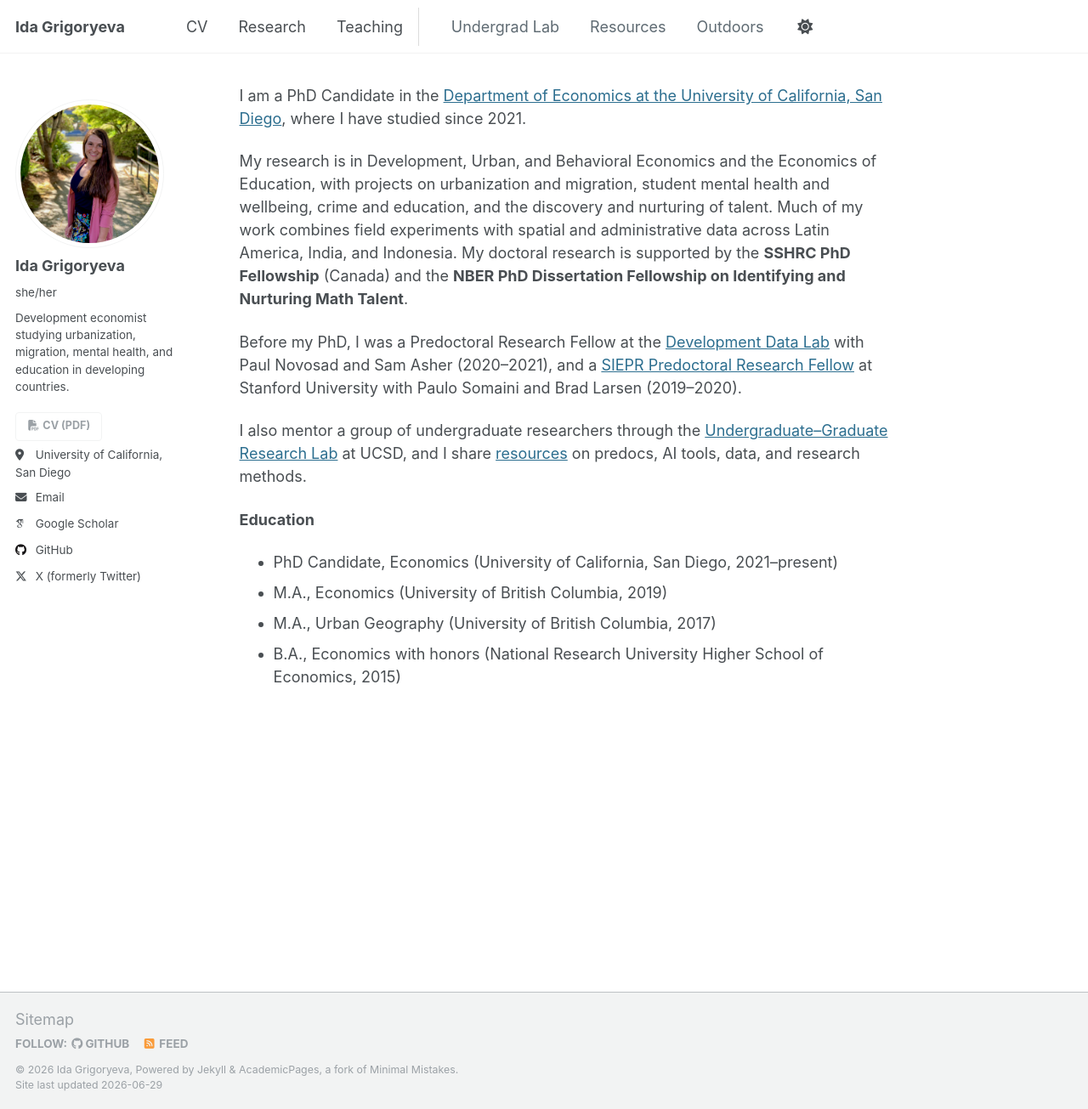
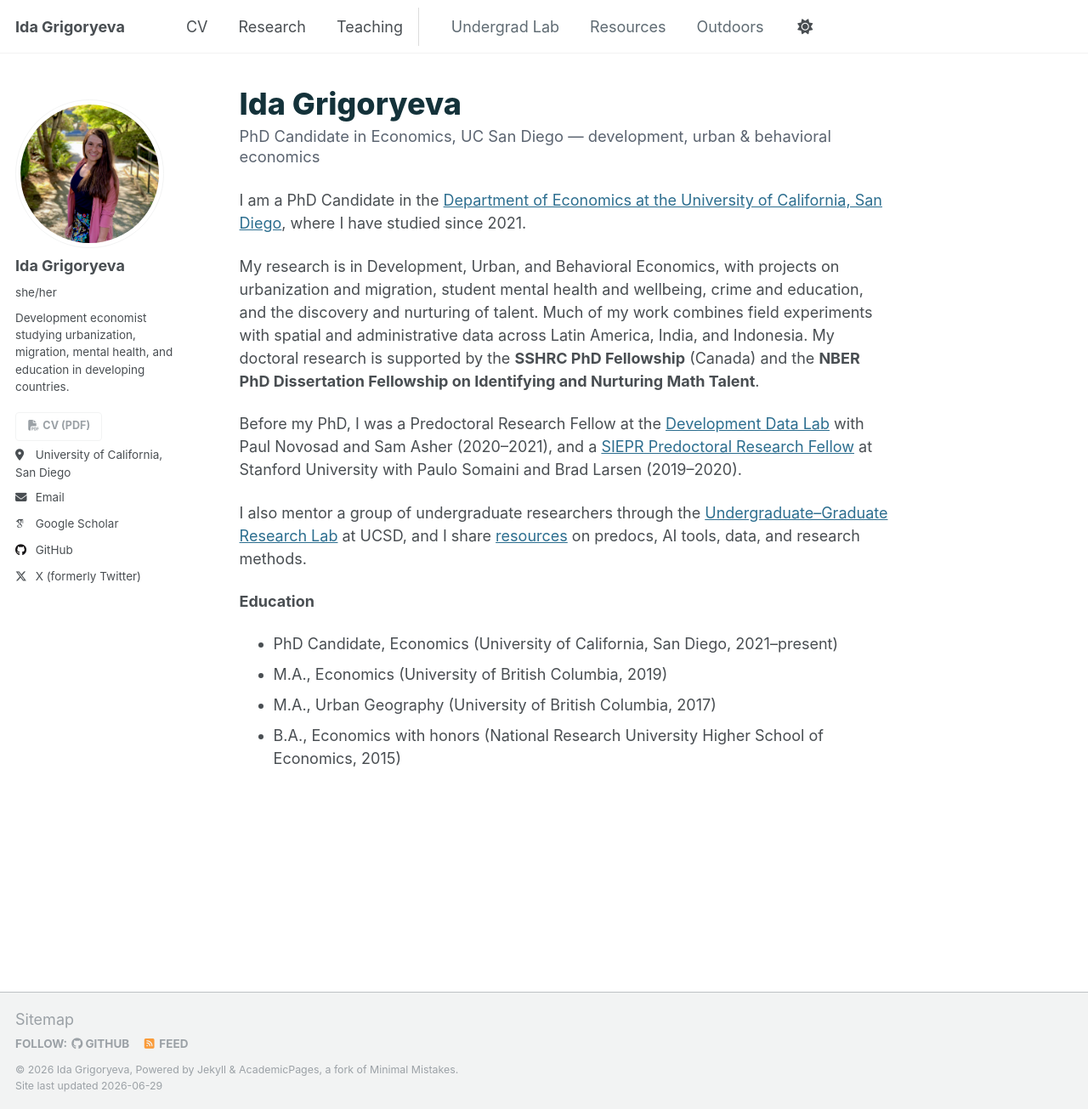
Before and after one commit to idagri/idagri.github.io, a Jekyll site: the page built from _pages/about.md, in a window 1280 px wide and 1305 px high. Shown: the whole window at 85% size. Built offline with Jekyll 4.4.1, drawn with Linux system fonts in a browser that asks for light colours; some web fonts are replaced; a script that is not in the unit is left out.

Commit message:
Verify for Google Search Console; add eval-summary link, favicon, drop Econ-of-Education field
- GSC ownership: googleda008542b5f38235.html at site root
- Favicon: viridis travel-time-rings set (svg/16/32/180/192/512/ico) + manifest, wired into head
- Teaching: link hosted teaching-evaluation-summary.pdf via callout; align colors to viridis vars
- Remove "Economics of Education" from PhD fields (About, Research, site meta); re-export CV PDF
- Home page H1 headline

Co-Authored-By: Claude Opus 4.8 <noreply@anthropic.com>

```diff
--- a/_config.yml
+++ b/_config.yml
@@ -12,7 +12,7 @@ site_theme               : "default"
 title                    : "Ida Grigoryeva"
 title_separator          : "-"
 name                     : &name "Ida Grigoryeva"
-description              : &description "PhD Candidate in Economics at UC San Diego · Development · Urban · Education · Behavioral "
+description              : &description "PhD Candidate in Economics at UC San Diego · Development, Urban & Behavioral Economics"
 url                      : https://idagri.github.io
 baseurl                  : "" # the subpath of your site, e.g. "/blog"
 repository               : "idagri/idagri.github.io"
@@ -149,6 +149,10 @@ atom_feed:
 
 
 # SEO Related
+# Google Search Console ownership: from the "HTML tag" method, paste ONLY the content token
+# below (e.g. google_site_verification : abcd1234EFGH...  -- no quotes, no <meta> markup). It
+# renders a site-wide <meta name="google-site-verification"> tag. Push, then click Verify.
+# Full steps: portfolio_site_project/GOOGLE_SEARCH_CONSOLE.md
 google_site_verification :
 bing_site_verification   :
 alexa_site_verification  :
--- a/_includes/head/custom.html
+++ b/_includes/head/custom.html
@@ -5,10 +5,11 @@
 <!-- Support for Academicons -->
 <link rel="stylesheet" href="{{ base_path }}/assets/css/academicons.css"/>
 
-<!-- favicon from https://commons.wikimedia.org/wiki/File:OOjs_UI_icon_academic-progressive.svg -->
+<!-- favicon: viridis "travel-time rings" mark (concentric accessibility zones), images/favicon.svg -->
 <link rel="apple-touch-icon" sizes="180x180" href="{{ base_path }}/images/apple-touch-icon-180x180.png"/>
 <link rel="icon" type="image/svg+xml" href="{{ base_path }}/images/favicon.svg"/>
 <link rel="icon" type="image/png" href="{{ base_path }}/images/favicon-32x32.png" sizes="32x32"/>
+<link rel="icon" type="image/png" href="{{ base_path }}/images/favicon-16x16.png" sizes="16x16"/>
 <link rel="icon" type="image/png" href="{{ base_path }}/images/favicon-192x192.png" sizes="192x192"/>
 <link rel="manifest" href="{{ base_path }}/images/manifest.json"/>
 <link rel="icon" href="/images/favicon.ico"/>
@@ -50,6 +51,13 @@ html[data-theme="dark"]{ --global-link-color:#6fd0c8; --global-link-color-hover:
 .archive > p, .archive > ul, .archive > ol, .archive > blockquote{ max-width:46rem; }
 .archive > p{ text-wrap:pretty; }
 
+/* home-page headline so the landing page has the same title hierarchy as every other page */
+.home-hero{ margin:.2rem 0 1.4rem; }
+.home-hero h1{ font-size:2rem; font-weight:800; line-height:1.1; margin:0 0 .3rem; color:#14323a; text-wrap:balance; }
+.home-hero p{ font-size:1.02rem; color:#5b6470; margin:0; line-height:1.35; }
+html[data-theme="dark"] .home-hero h1{ color:#eef1f4; }
+html[data-theme="dark"] .home-hero p{ color:#aeb6c0; }
+
 /* one heading system across pages: consistent size + viridis-teal section rule */
 .archive > h2{ font-size:1.5rem; font-weight:700; line-height:1.25; margin:2.4rem 0 .7rem;
   border-bottom:2px solid var(--vir-teal); padding-bottom:.2rem; text-wrap:balance; }
--- a/_pages/about.md
+++ b/_pages/about.md
@@ -1,16 +1,21 @@
 ---
 permalink: /
 excerpt: ""
-description: "Idaliya (Ida) Grigoryeva is a PhD Candidate in Economics at UC San Diego, studying development, urban, education, and behavioral economics, with work on urbanization, migration, student mental health, and the discovery of talent."
+description: "Idaliya (Ida) Grigoryeva is a PhD Candidate in Economics at UC San Diego, studying development, urban, and behavioral economics, with work on urbanization, migration, student mental health, and the discovery of talent."
 author_profile: true
 redirect_from:
   - /about/
   - /about.html
 ---
 
+<div class="home-hero" markdown="0">
+<h1>Ida Grigoryeva</h1>
+<p>PhD Candidate in Economics, UC&nbsp;San&nbsp;Diego — development, urban &amp; behavioral economics</p>
+</div>
+
 I am a PhD Candidate in the [Department of Economics at the University of California, San Diego](http://economics.ucsd.edu/), where I have studied since 2021.
 
-My research is in Development, Urban, and Behavioral Economics and the Economics of Education, with projects on urbanization and migration, student mental health and wellbeing, crime and education, and the discovery and nurturing of talent. Much of my work combines field experiments with spatial and administrative data across Latin America, India, and Indonesia. My doctoral research is supported by the **SSHRC PhD Fellowship** (Canada) and the **NBER PhD Dissertation Fellowship on Identifying and Nurturing Math Talent**.
+My research is in Development, Urban, and Behavioral Economics, with projects on urbanization and migration, student mental health and wellbeing, crime and education, and the discovery and nurturing of talent. Much of my work combines field experiments with spatial and administrative data across Latin America, India, and Indonesia. My doctoral research is supported by the **SSHRC PhD Fellowship** (Canada) and the **NBER PhD Dissertation Fellowship on Identifying and Nurturing Math Talent**.
 
 Before my PhD, I was a Predoctoral Research Fellow at the [Development Data Lab](https://www.devdatalab.org/) with Paul Novosad and Sam Asher (2020–2021), and a [SIEPR Predoctoral Research Fellow](https://siepr.stanford.edu/programs/siepr-predoctoral-research-fellows-program) at Stanford University with Paulo Somaini and Brad Larsen (2019–2020).
 
--- /dev/null
+++ b/googleda008542b5f38235.html
@@ -0,0 +1 @@
+google-site-verification: googleda008542b5f38235.html
```
Also changed, not shown: _pages/research.md (+1 -1 lines), _pages/teaching.md (+25 -5 lines), images/apple-touch-icon-180x180.png, images/favicon-16x16.png (added), images/favicon-192x192.png, images/favicon-32x32.png, images/favicon-512x512.png, images/favicon.ico, images/favicon.svg, images/manifest.json, 2 other files.
